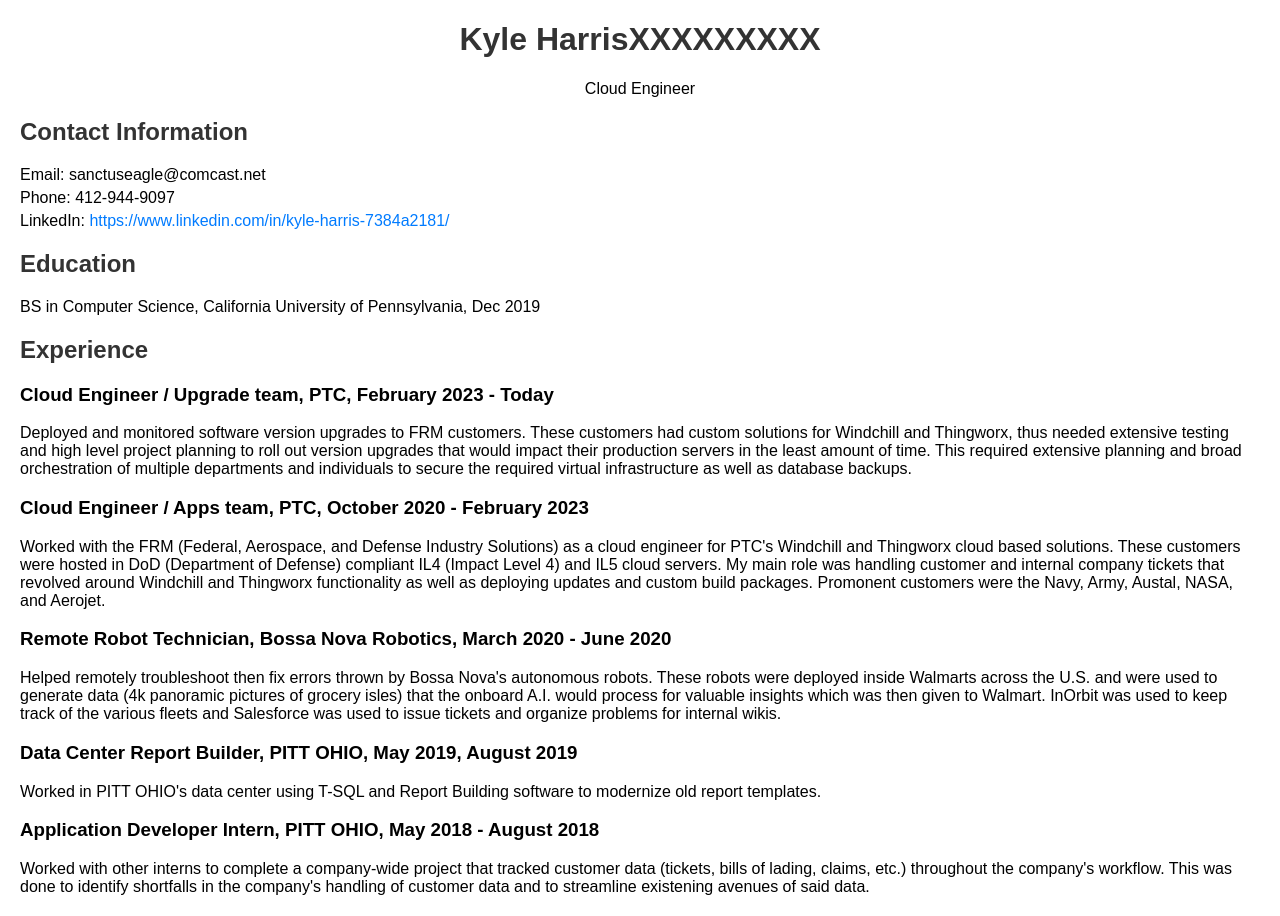
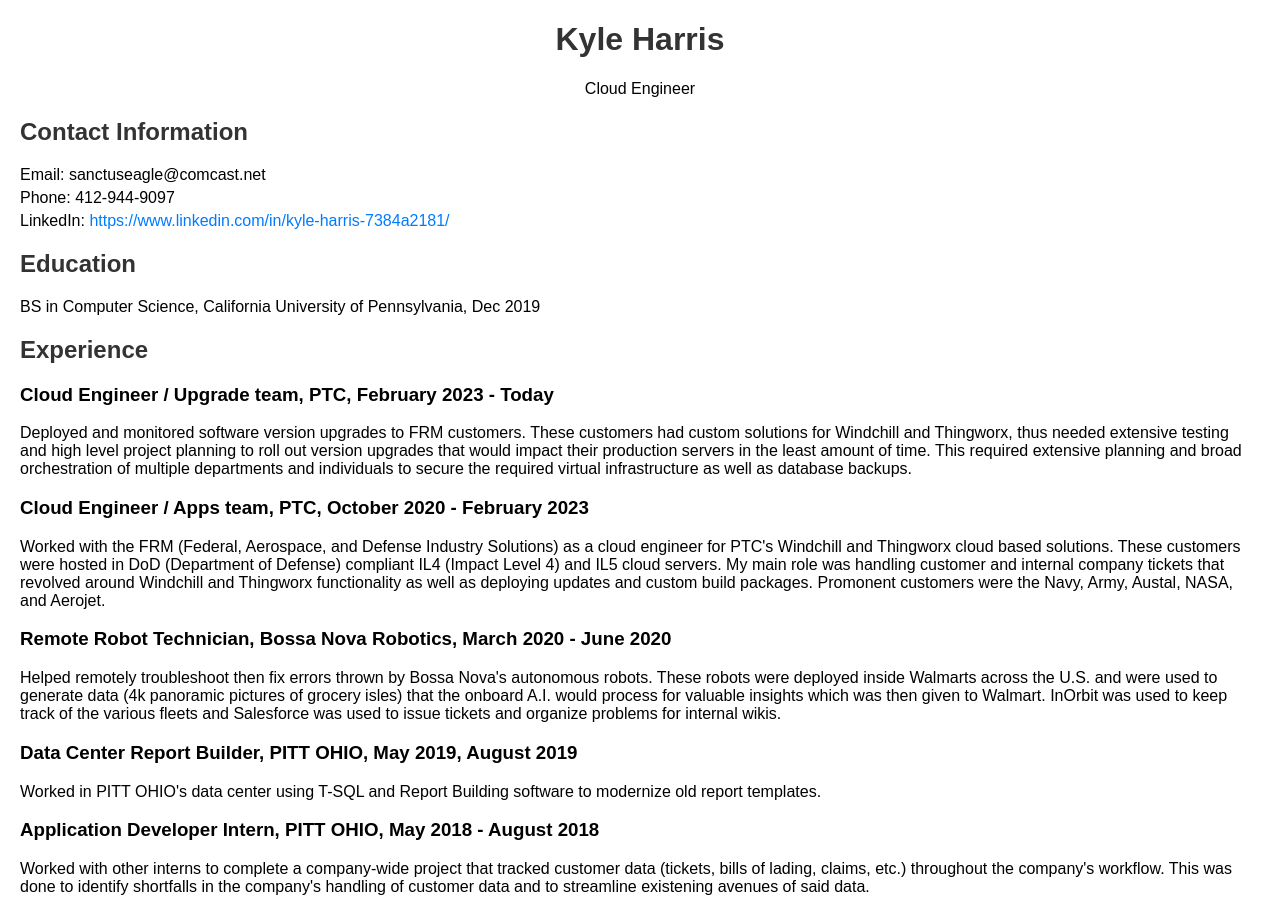
Before and after one commit to SanctusTangy/CloudResumeChallenge, a plain HTML site: page resume.html in a window 1280 px wide. Drawn offline with Linux system fonts and the light colour scheme.

Commit message:
updated Name

```diff
--- a/resume.html
+++ b/resume.html
@@ -33,7 +33,7 @@
 </head>
 <body>
     <header>
-        <h1>Kyle HarrisXXXXXXXXX</h1>
+        <h1>Kyle Harris</h1>
         <p>Cloud Engineer</p>
     </header>
 
```
